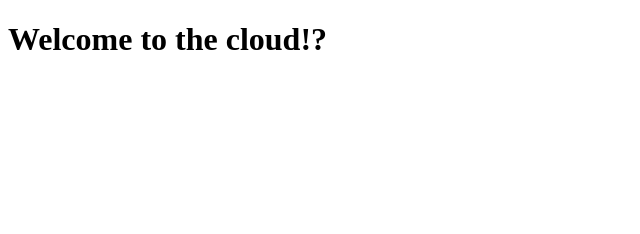
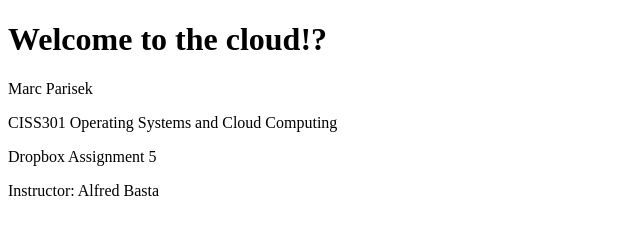
Before and after one commit to mparisek1/DropBox05, a plain HTML site: page index.html in a window 1280 px wide. Shown: the whole page, without its empty margins (0-640 px from the left). Drawn offline with Linux system fonts and the light colour scheme.

Commit message:
Update index.html

```diff
--- a/index.html
+++ b/index.html
@@ -8,3 +8,7 @@
     <h1>Welcome to the cloud!?<h1></h1></h1>
   </body>
 </html>
+<p>Marc Parisek</p>
+<p>CISS301 Operating Systems and Cloud Computing</p>
+<p>Dropbox Assignment 5</p>
+<p>Instructor: Alfred Basta</p>
```
